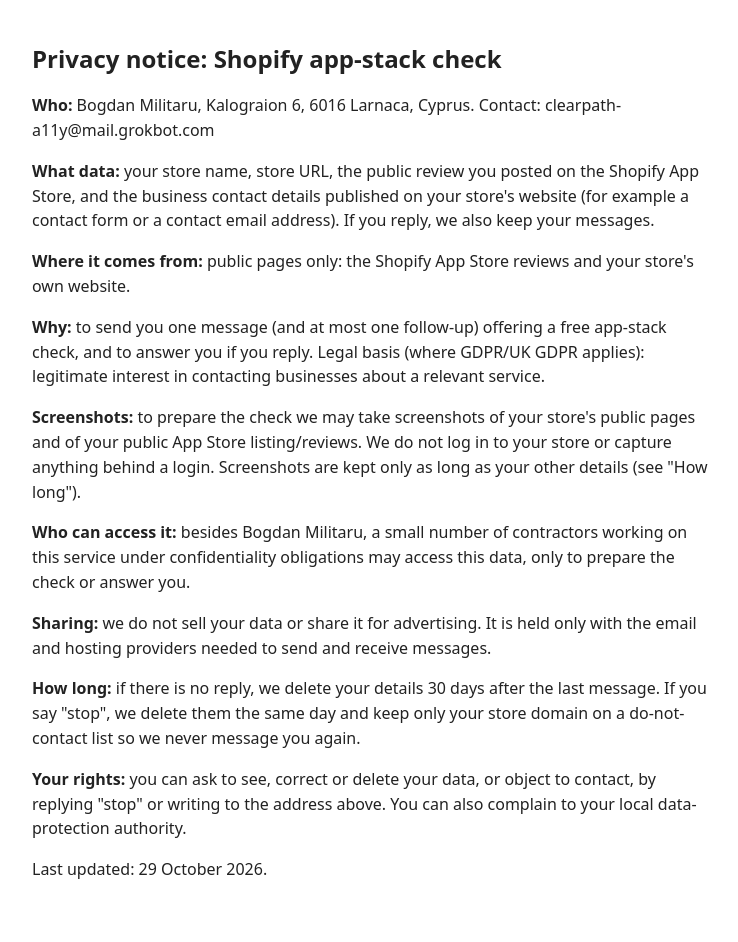
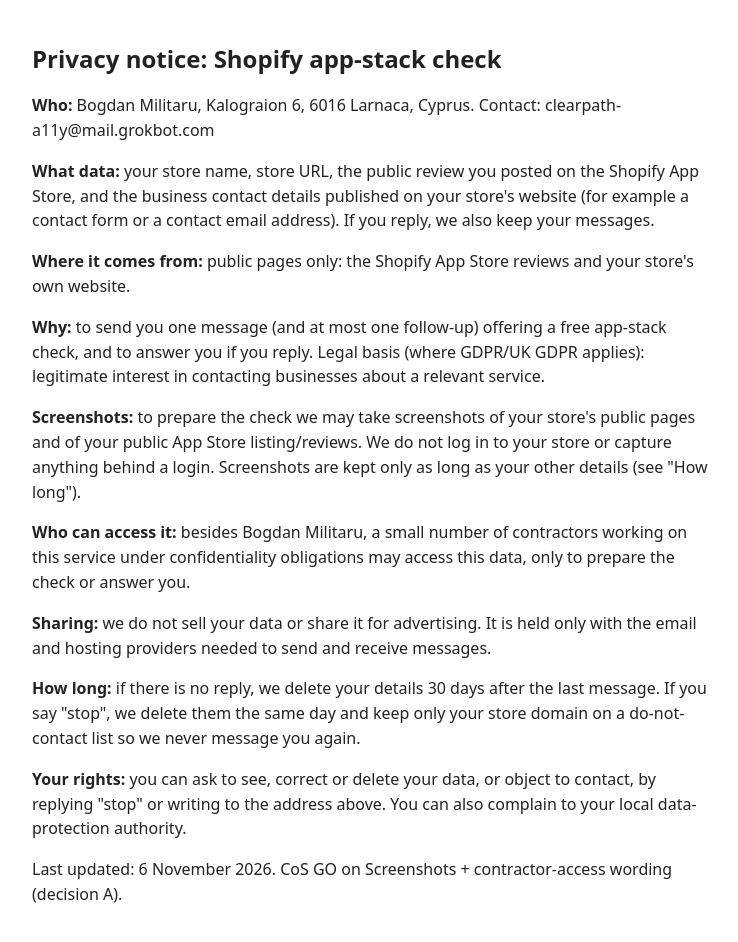
Before and after one commit to agoratap/preview, a plain HTML site: page asc-privacy/index.html in a window 1280 px wide. Shown: the whole page, without its empty margins (268-1006 px from the left). Drawn offline with Linux system fonts and the light colour scheme.

Commit message:
Add App Stack Cut privacy notice (CoS phrase A GO 2026-11-06)

```diff
--- a/asc-privacy/index.html
+++ b/asc-privacy/index.html
@@ -10,5 +10,5 @@
 <p><b>Sharing:</b> we do not sell your data or share it for advertising. It is held only with the email and hosting providers needed to send and receive messages.</p>
 <p><b>How long:</b> if there is no reply, we delete your details 30 days after the last message. If you say "stop", we delete them the same day and keep only your store domain on a do-not-contact list so we never message you again.</p>
 <p><b>Your rights:</b> you can ask to see, correct or delete your data, or object to contact, by replying "stop" or writing to the address above. You can also complain to your local data-protection authority.</p>
-<p>Last updated: 29 October 2026.</p>
+<p>Last updated: 6 November 2026. CoS GO on Screenshots + contractor-access wording (decision A).</p>
 </body></html>
```
